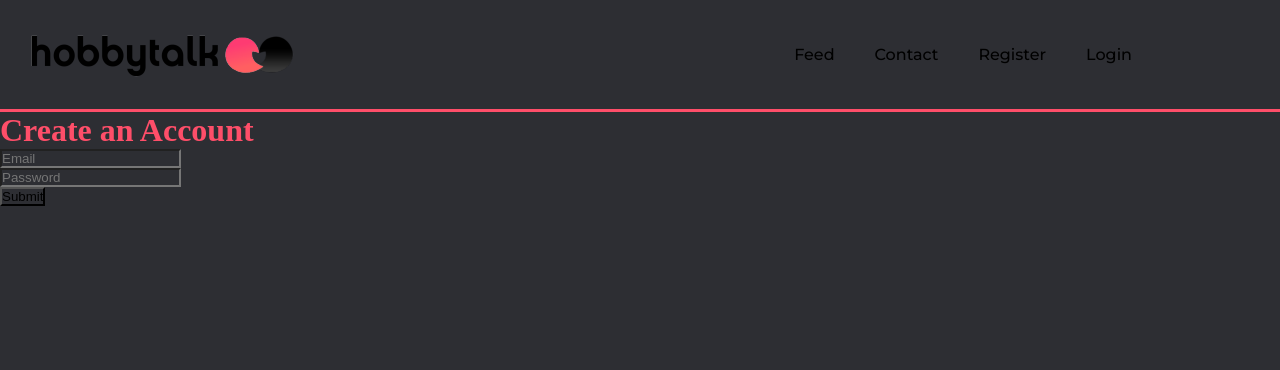
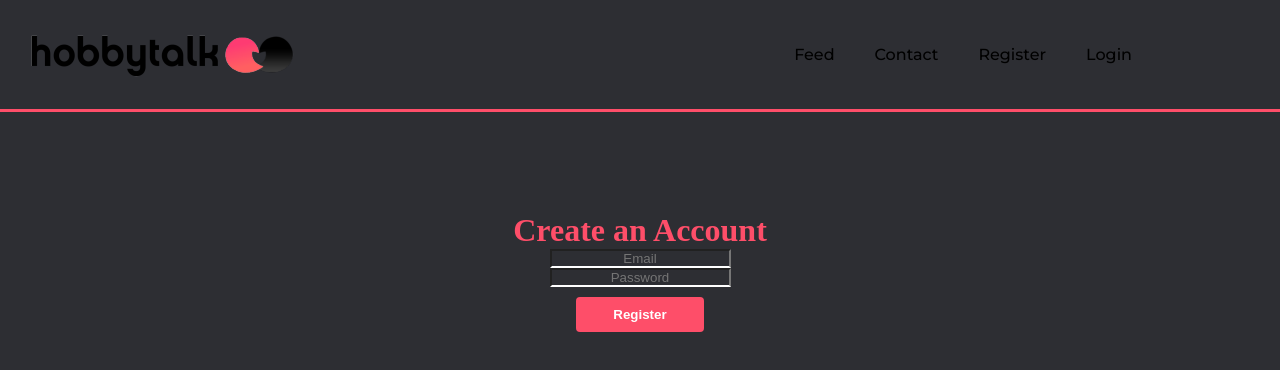
Before and after one commit to Basharkh41/Hobbytalk, a Vue app: page /register in a window 1280 px wide. Shown: the top 370 px of the page. Built offline with nearby package versions, Linux system fonts and the light colour scheme; no server answers.

Commit message:
nav seperated from main, logo fixed right

```diff
--- a/src/App.vue
+++ b/src/App.vue
@@ -7,11 +7,11 @@
       <ul class="nav_links">
       <li><router-link to="/feed" exact> Feed </router-link> </li>
       <li> <router-link to="/Contact" exact> Contact </router-link></li>
+      <li><router-link to="/register" exact> Register </router-link></li>
+      <li><router-link to="/sign-in" exact> Login </router-link></li>
       <li v-if="isLoggedIn">
          <button @click="handleSignOut"> Logout </button>
       </li>
-      <li><router-link to="/register" exact> Register </router-link></li>
-      <li><router-link to="/sign-in" exact> Login </router-link></li>
       </ul>
     </nav>
 </div>
@@ -88,6 +88,8 @@ img{
 .nav_links li a:hover{
   color: #FE4E69;
 }
-
+button:hover{
+font-weight: 200;
+}
 
 </style>
--- a/src/views/Contact.vue
+++ b/src/views/Contact.vue
@@ -23,7 +23,7 @@
 
                 <label> Message </label>
                 <textarea row="5" name="Message" required></textarea>
-                <button type="submit">Send</button>
+                <button type="submit" class="Send">Send</button>
             </form>
         </div>
         <div class="contact-right">
@@ -89,6 +89,8 @@ h3{
 }
 p{
     font-size: 20px;
+    color: #fff;
+    text-align: center;
 }
 input{
     width: 100%;
@@ -96,6 +98,7 @@ input{
     border-bottom: 1px solid #ccc;
     outline: none;
     padding-bottom: 5px;
+    color: white;
 }
 textarea{
     width: 100%;
@@ -103,13 +106,14 @@ textarea{
     outline: none;
     padding: 10px;
     box-sizing: border-box;
+    color: white;
 }
 label{
     margin-bottom: 6px;
     display: block;
     color: #FE4E69;
 }
-button{
+.Send{
     background-color: #FE4E69;
     width: 100px;
     border: none;
@@ -137,7 +141,6 @@ tr td{
 }
 img{
     position: absolute;
-    padding-left: 55%;
 }
 td{
     font-size: 20px;
--- a/src/views/Feed.vue
+++ b/src/views/Feed.vue
@@ -1,6 +1,6 @@
 <template>
     <h1> Feed </h1>
-    <h3> This page is for users only </h3>
+    <h3> Welcome </h3>
 </template>
 
 <script setup>
@@ -22,3 +22,6 @@ onBeforeUnmount(() => {
 })
 
 </script>
+<style>
+
+</style>
--- a/src/views/Register.vue
+++ b/src/views/Register.vue
@@ -1,11 +1,12 @@
 <template>
     <h1> Create an Account </h1>
 
-    <div class="input-field">
-    <p> <input type='text' placeholder="Email" v-model='email'/> </p>
-    <p> <input type='password' placeholder="Password" v-model='password'/> </p>
-    <p> <button @click="register"> Submit </button> </p>
-
+    <div class="register-form">
+    <div class="input-area">
+    <p> <input type='text' id="email" placeholder="Email" v-model='email'/> </p>
+    <p> <input type='password' id="password" placeholder="Password" v-model='password'/> </p>
+    </div>
+    <p> <button @click="register" class="register-button"> Register </button> </p>
     </div>
 
 </template>
@@ -36,5 +37,37 @@ const register = () => {
 <style>
 h1{
   color: #FE4E69;
+  text-align: center;
+  margin-top: 100px;
+}
+.register-form{
+  text-align: center;
+}
+input{
+  text-align: center;
+  padding-bottom: 10;
+  color: #fff;
+  border-bottom: 2px solid;
+}
+.register-button{
+  width: 10%;
+  padding: 10px;
+  background-color: #FE4E69;
+  color: #fff;
+  border: none;
+  border-radius: 4px;
+  padding-top: 10px;
+  margin-top: 10px;
+  cursor: pointer;
+  font-weight: bold;
+}
+.register-button:hover{
+  background-color: green;
+  color: #FE4E69;
+  font-weight:bold;
+}
+.input-area{
+  margin-left: 30%;
+  margin-right: 30%;
 }
 </style>
--- a/src/views/SignIn.vue
+++ b/src/views/SignIn.vue
@@ -5,7 +5,7 @@
     <p> <input type='text' placeholder="Email" v-model='email'/> </p>
     <p> <input type='password' placeholder="Password" v-model='password'/> </p>
     <p v-if="errMsg"> {{ errMsg }} </p>
-    <p> <button @click="signIn"> Submit </button> </p>
+    <p> <button class="login-button" @click="signIn"> Submit </button> </p>
     </div>
     </body>
 </template>
@@ -50,4 +50,21 @@ const signIn = () => { // we also renamed this method
   text-align: center;
 
 }
+.login-button{
+  width: 10%;
+  padding: 10px;
+  background-color: #FE4E69;
+  color: #fff;
+  border: none;
+  border-radius: 4px;
+  padding-top: 10px;
+  margin-top: 10px;
+  cursor: pointer;
+  font-weight: bold;
+}
+.login-button:hover{
+  background-color: green;
+  color: #FE4E69;
+  font-weight:bold;
+}
 </style>
```
